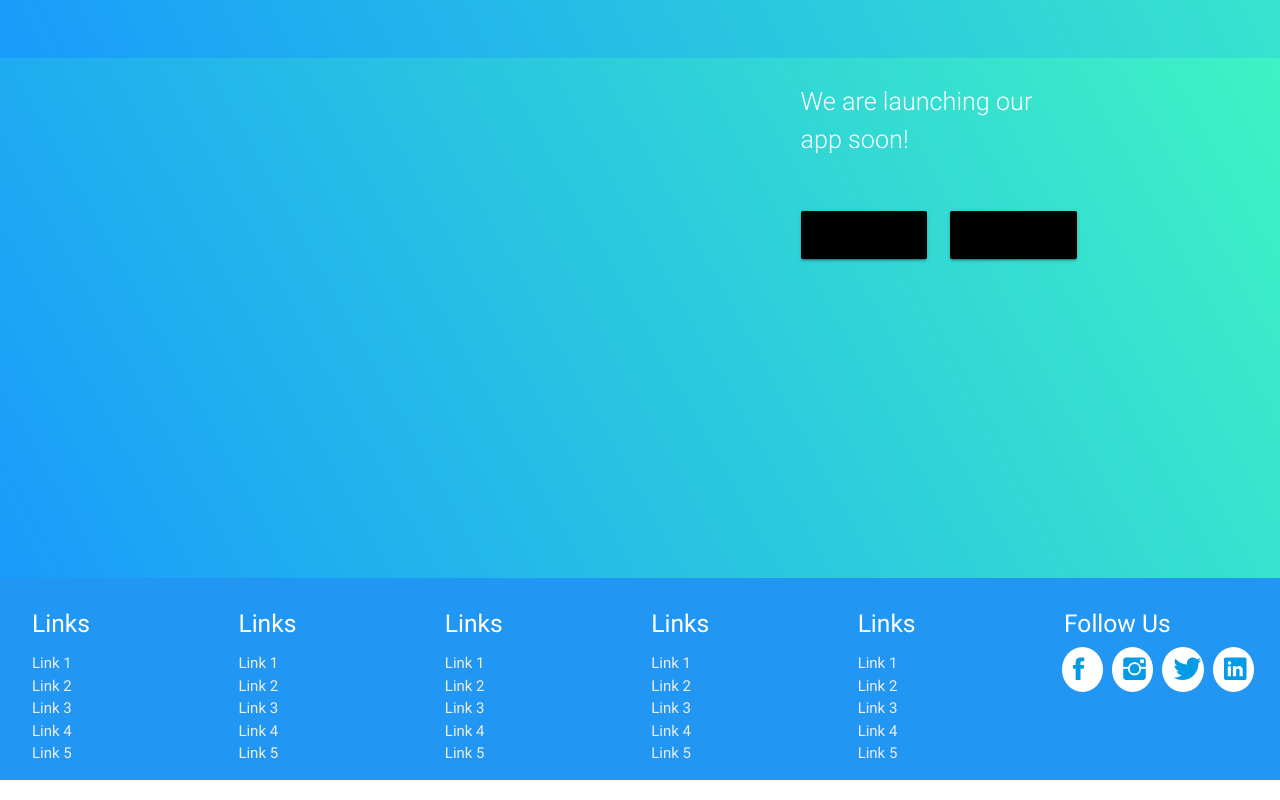
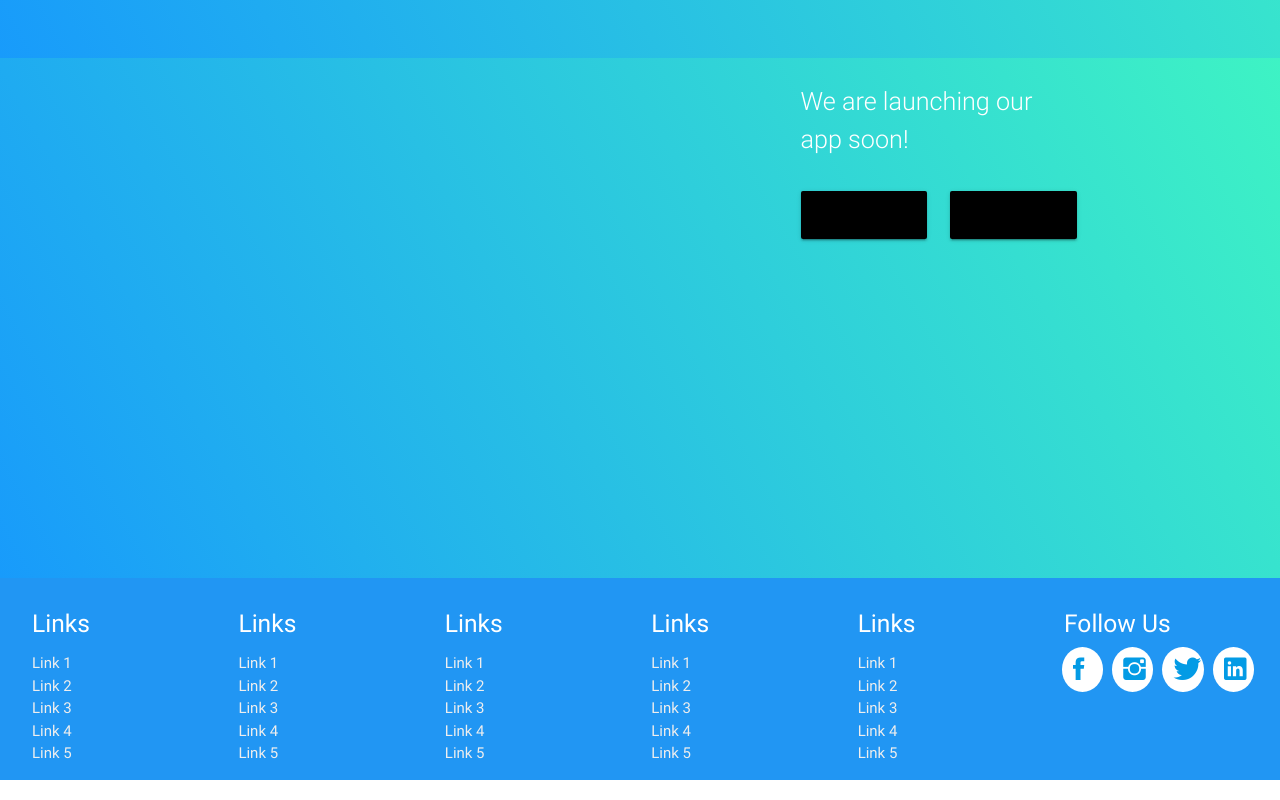
Before and after one commit to folababa100/The-App, a plain HTML site: page index.html in a window 1280 px wide. Shown: the part 1746-2546 px from the top of the page. Drawn offline with Linux system fonts and the light colour scheme; files whose address does not match are found by name.

Commit message:
Anoda One

```diff
--- a/css/style.css
+++ b/css/style.css
@@ -167,6 +167,8 @@ footer>.container {
     margin-top: 12%;
 }
 
-/* .row {
-    margin-bottom: 0px;
-} */
+.row {
+    margin-left: auto;
+    margin-right: auto;
+    margin-bottom: 0;
+}
```
